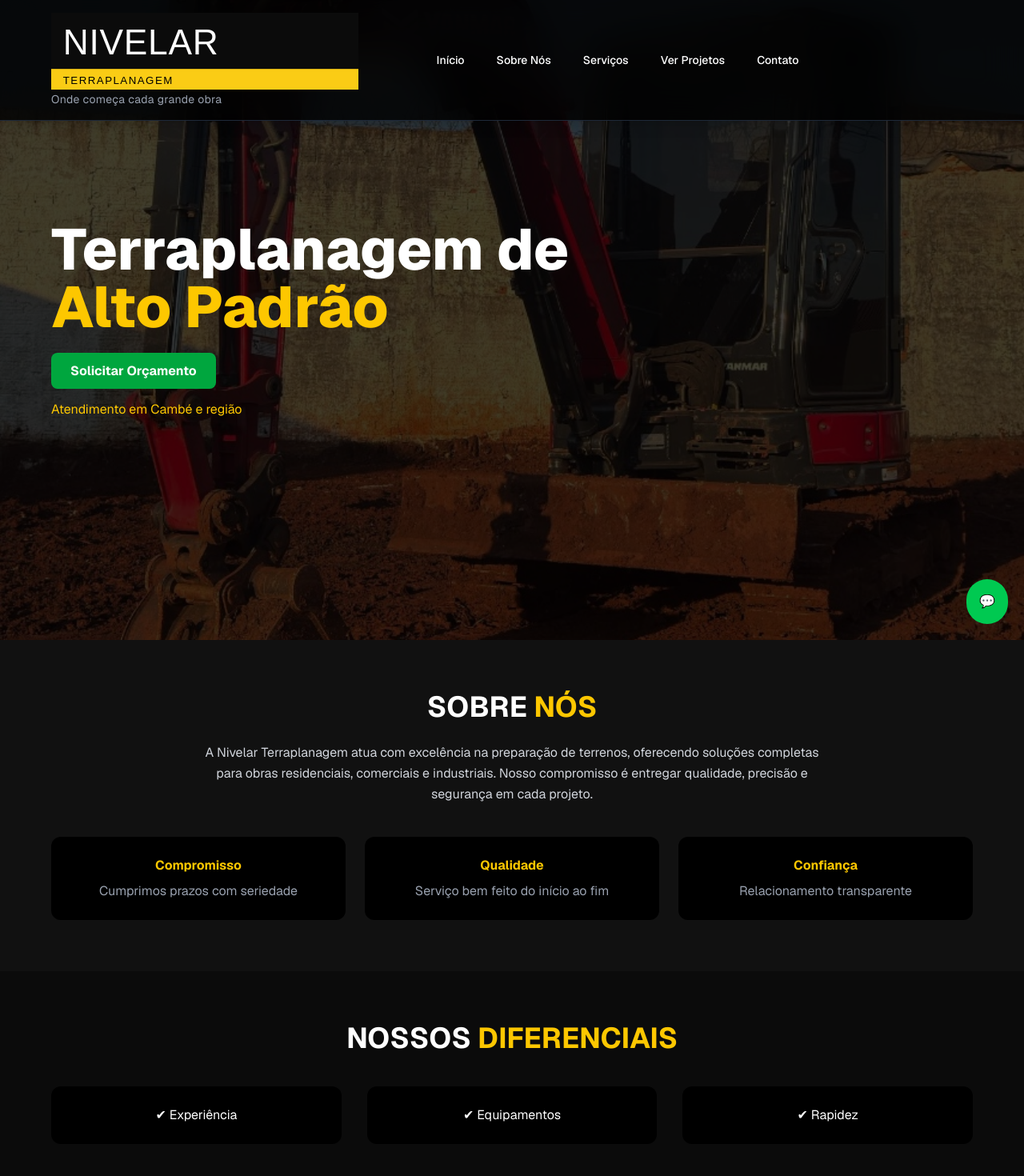
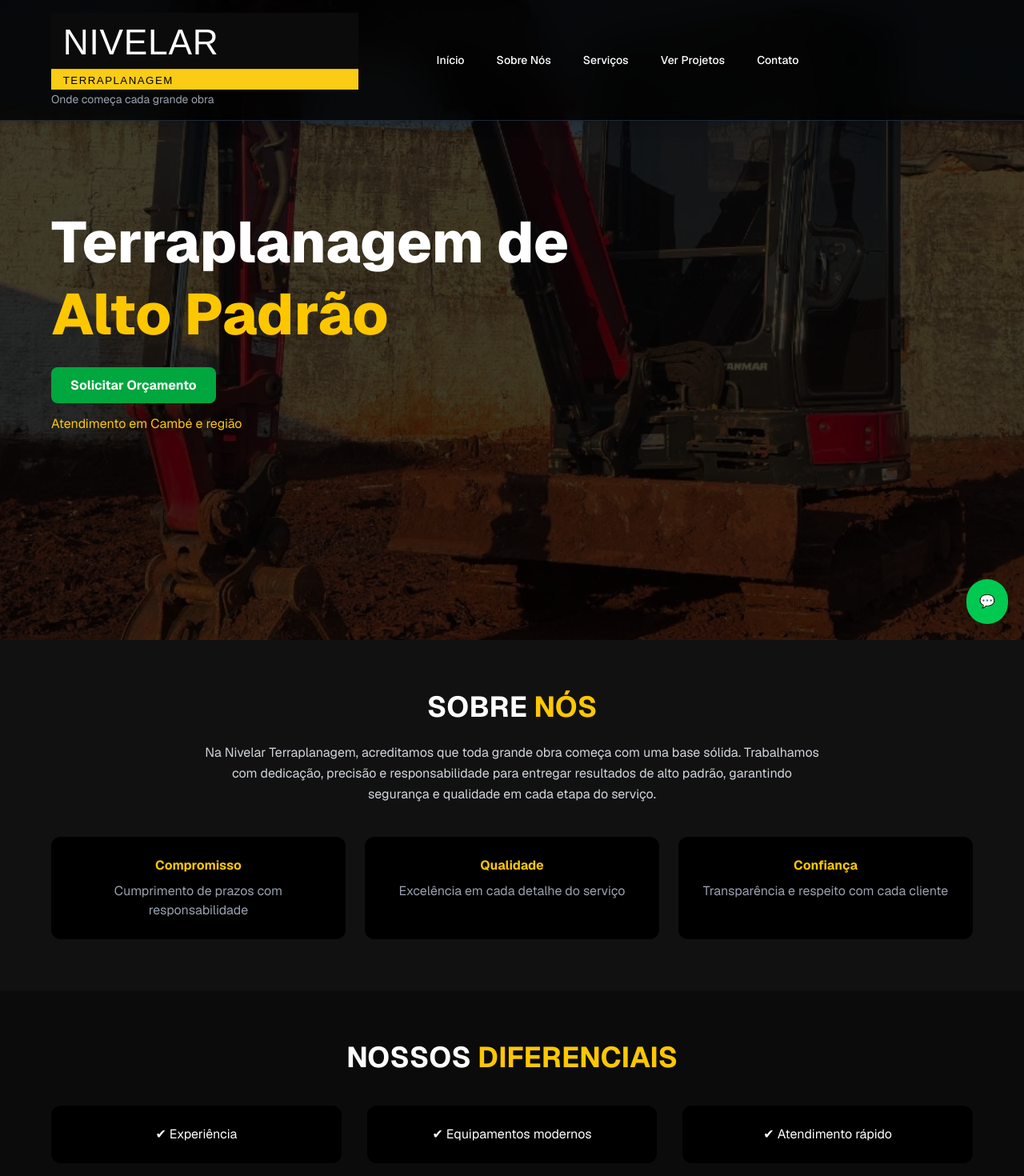
Before and after one commit to emanueldomingues/site-nivelar, a Next.js app: page / in a window 1280 px wide. Shown: the top 1470 px of the page at 80% size. Built offline with nearby package versions, Linux system fonts and the light colour scheme.

Commit message:
versao final corrigida e revisada

```diff
--- a/app/page.tsx
+++ b/app/page.tsx
@@ -35,7 +35,7 @@ export default function Nivelar() {
             className="h-16 md:h-24 object-contain"
           />
 
-          <span className="text-[11px] md:text-sm text-gray-400 mt-1 tracking-wide leading-tight">
+          <span className="text-[11px] md:text-sm text-gray-400 mt-1 leading-tight">
             Onde começa cada <br className="md:hidden" />
             grande obra
           </span>
@@ -72,7 +72,7 @@ export default function Nivelar() {
         <div className="absolute inset-0 bg-black/75" />
 
         <div className="relative max-w-2xl z-10">
-          <h1 className="text-3xl md:text-7xl font-extrabold">
+          <h1 className="text-3xl md:text-7xl font-extrabold leading-tight">
             Terraplanagem de <span className="text-yellow-400">Alto Padrão</span>
           </h1>
 
@@ -99,25 +99,25 @@ export default function Nivelar() {
         </h2>
 
         <p className="max-w-3xl mx-auto text-gray-300 leading-relaxed">
-          A Nivelar Terraplanagem atua com excelência na preparação de terrenos,
-          oferecendo soluções completas para obras residenciais, comerciais e industriais.
-          Nosso compromisso é entregar qualidade, precisão e segurança em cada projeto.
+          Na Nivelar Terraplanagem, acreditamos que toda grande obra começa com uma base sólida.
+          Trabalhamos com dedicação, precisão e responsabilidade para entregar resultados de alto padrão,
+          garantindo segurança e qualidade em cada etapa do serviço.
         </p>
 
         <div className="mt-10 grid md:grid-cols-3 gap-6">
           <div className="bg-black p-6 rounded-xl">
             <h3 className="text-yellow-400 font-bold">Compromisso</h3>
-            <p className="text-gray-400 mt-2">Cumprimos prazos com seriedade</p>
+            <p className="text-gray-400 mt-2">Cumprimento de prazos com responsabilidade</p>
           </div>
 
           <div className="bg-black p-6 rounded-xl">
             <h3 className="text-yellow-400 font-bold">Qualidade</h3>
-            <p className="text-gray-400 mt-2">Serviço bem feito do início ao fim</p>
+            <p className="text-gray-400 mt-2">Excelência em cada detalhe do serviço</p>
           </div>
 
           <div className="bg-black p-6 rounded-xl">
             <h3 className="text-yellow-400 font-bold">Confiança</h3>
-            <p className="text-gray-400 mt-2">Relacionamento transparente</p>
+            <p className="text-gray-400 mt-2">Transparência e respeito com cada cliente</p>
           </div>
         </div>
       </section>
@@ -130,8 +130,8 @@ export default function Nivelar() {
 
         <div className="grid md:grid-cols-3 gap-8">
           <div className="bg-black p-6 rounded-xl">✔ Experiência</div>
-          <div className="bg-black p-6 rounded-xl">✔ Equipamentos</div>
-          <div className="bg-black p-6 rounded-xl">✔ Rapidez</div>
+          <div className="bg-black p-6 rounded-xl">✔ Equipamentos modernos</div>
+          <div className="bg-black p-6 rounded-xl">✔ Atendimento rápido</div>
         </div>
       </section>
 
@@ -143,7 +143,11 @@ export default function Nivelar() {
 
         <div className="grid md:grid-cols-4 gap-4">
           {[1,2,3,4,5,6,7,8].map((i) => (
-            <img key={i} src={`/images/maquina${i}.jpg`} className="rounded-xl"/>
+            <img
+              key={i}
+              src={`/images/maquina${i}.jpg`}
+              className="rounded-xl hover:scale-105 transition duration-300"
+            />
           ))}
         </div>
       </section>
@@ -154,24 +158,39 @@ export default function Nivelar() {
           CONTATO
         </h2>
 
-        <iframe
-          src="https://www.google.com/maps?q=Av.+Antônio+Raminelli,+857,+Cambé&output=embed"
-          className="w-full h-[300px] rounded-xl mb-8"
-        />
+        {/* MAPA CENTRALIZADO */}
+        <div className="max-w-5xl mx-auto mb-8">
+          <iframe
+            src="https://www.google.com/maps?q=Av.+Antônio+Raminelli,+857,+Cambé&output=embed"
+            className="w-full h-[300px] md:h-[350px] rounded-xl"
+            loading="lazy"
+          />
+        </div>
 
-        <div className="space-y-4">
+        <div className="max-w-xl mx-auto text-left space-y-4">
 
-          <p>📍 Av. Antônio Raminelli, 857 - Cambé</p>
+          <p className="text-center">
+            📍 Av. Antônio Raminelli, 857 - Cambé
+          </p>
 
-          <a href="https://wa.me/5543998061421" target="_blank">Fernando</a>
-          <a href="https://wa.me/5543999520213" target="_blank">Anderson</a>
-          <a href="https://wa.me/5543996281826" target="_blank">Valéria</a>
+          <a href="https://wa.me/5543998061421" target="_blank" className="block hover:text-yellow-400">
+            🟢 Fernando - (43) 99806-1421
+          </a>
+
+          <a href="https://wa.me/5543999520213" target="_blank" className="block hover:text-yellow-400">
+            🟢 Anderson - (43) 99952-0213
+          </a>
+
+          <a href="https://wa.me/5543996281826" target="_blank" className="block hover:text-yellow-400">
+            🟢 Valéria - (43) 99628-1826
+          </a>
 
           <a
             href="https://www.instagram.com/terraplanagem.nivelar/"
             target="_blank"
+            className="block hover:text-yellow-400 mt-4"
           >
-            Instagram
+            📸 @terraplanagem.nivelar
           </a>
 
         </div>
@@ -181,11 +200,15 @@ export default function Nivelar() {
       <a
         href={whatsapp}
         target="_blank"
-        className="fixed bottom-5 right-5 bg-green-500 p-4 rounded-full"
+        className="fixed bottom-5 right-5 bg-green-500 p-4 rounded-full shadow-lg hover:scale-110 transition"
       >
         💬
       </a>
 
+      <footer className="text-center p-6 bg-black text-gray-400 text-sm">
+        © 2026 Nivelar Terraplanagem
+      </footer>
+
     </div>
   );
 }
```
